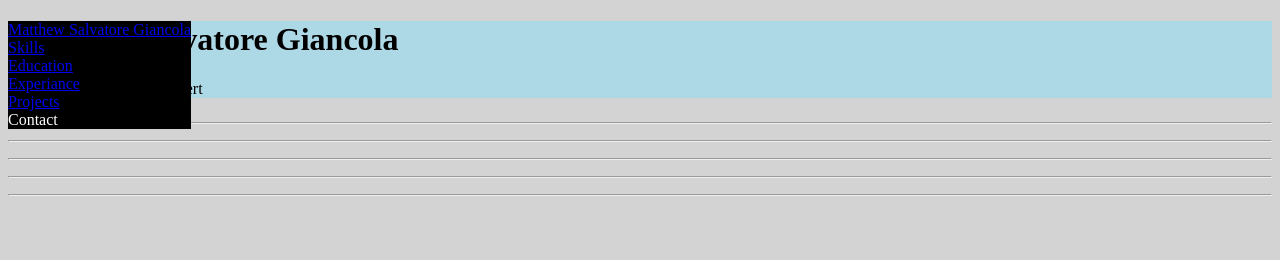
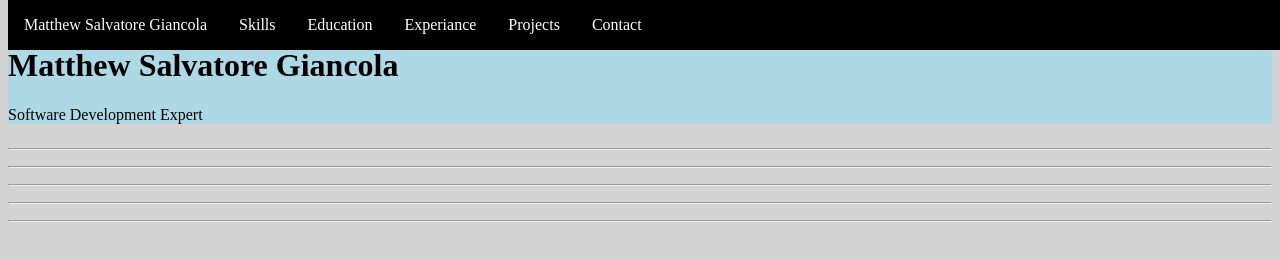
Before and after one commit to Emperor42/matteosalvatoreg, a plain HTML site: page baseline.html in a window 1280 px wide. Drawn offline with Linux system fonts and the light colour scheme.

Commit message:
Modified as needed

```diff
--- a/baseline.css
+++ b/baseline.css
@@ -80,8 +80,13 @@ section {
 
 nav {
 	background-color: black;
-	color: white;
-	position: fixed;
+  color: white;
+  position: absolute;
+  width: 100%;
+  padding: 0;
+  margin: 0;
+  border: 0;
+  top: 0;
 }
  nav :hover {
 	background-color: whitesmoke;
@@ -89,5 +94,9 @@ nav {
  }
 
  nav a {
-	display:block;
+	display: block;
+	padding: 1rem;
+	float: left;
+	text-decoration:none;
+	color:white;
  }
```
Also changed, not shown: baseline.html (+1 -0 lines).
